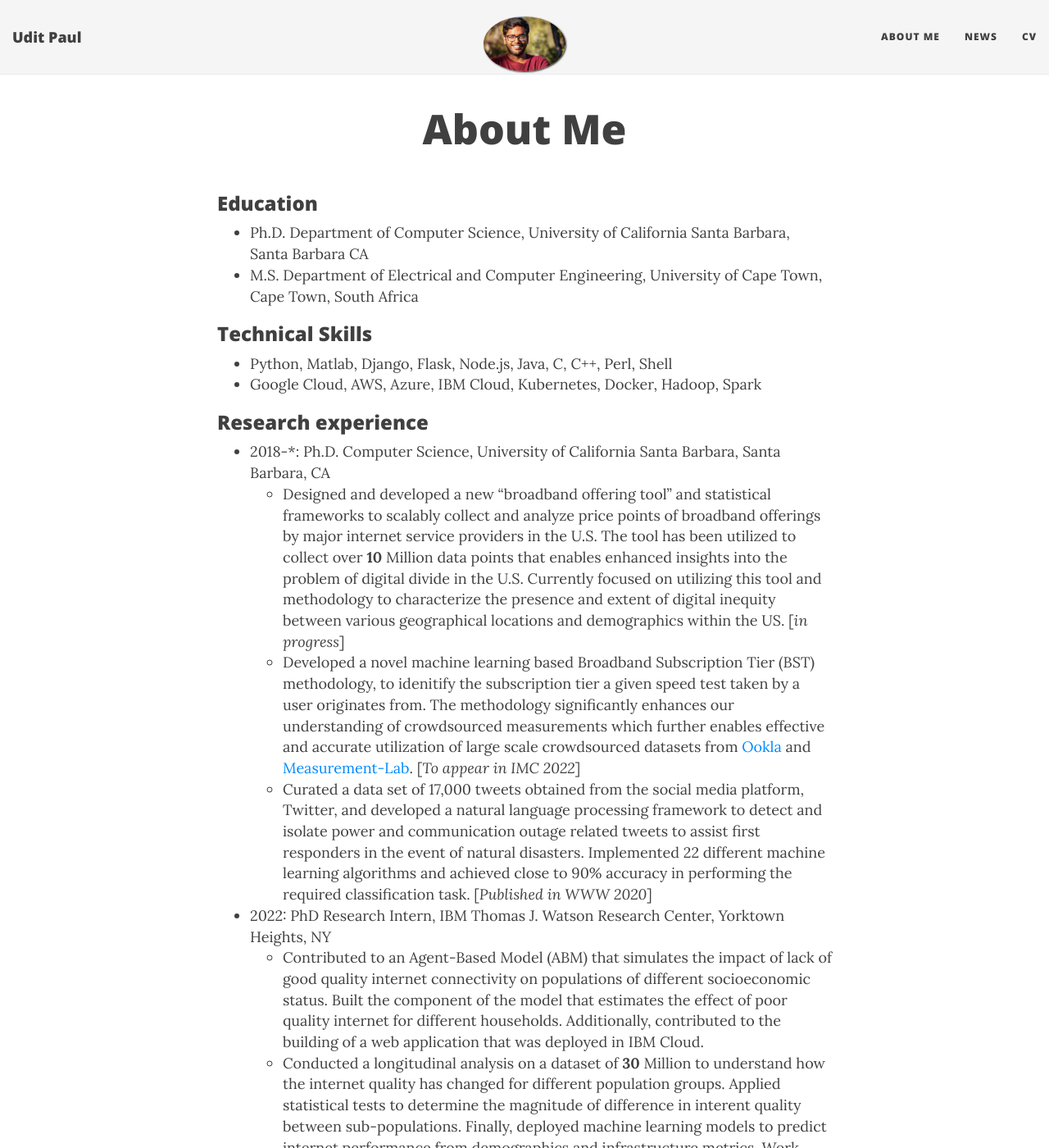
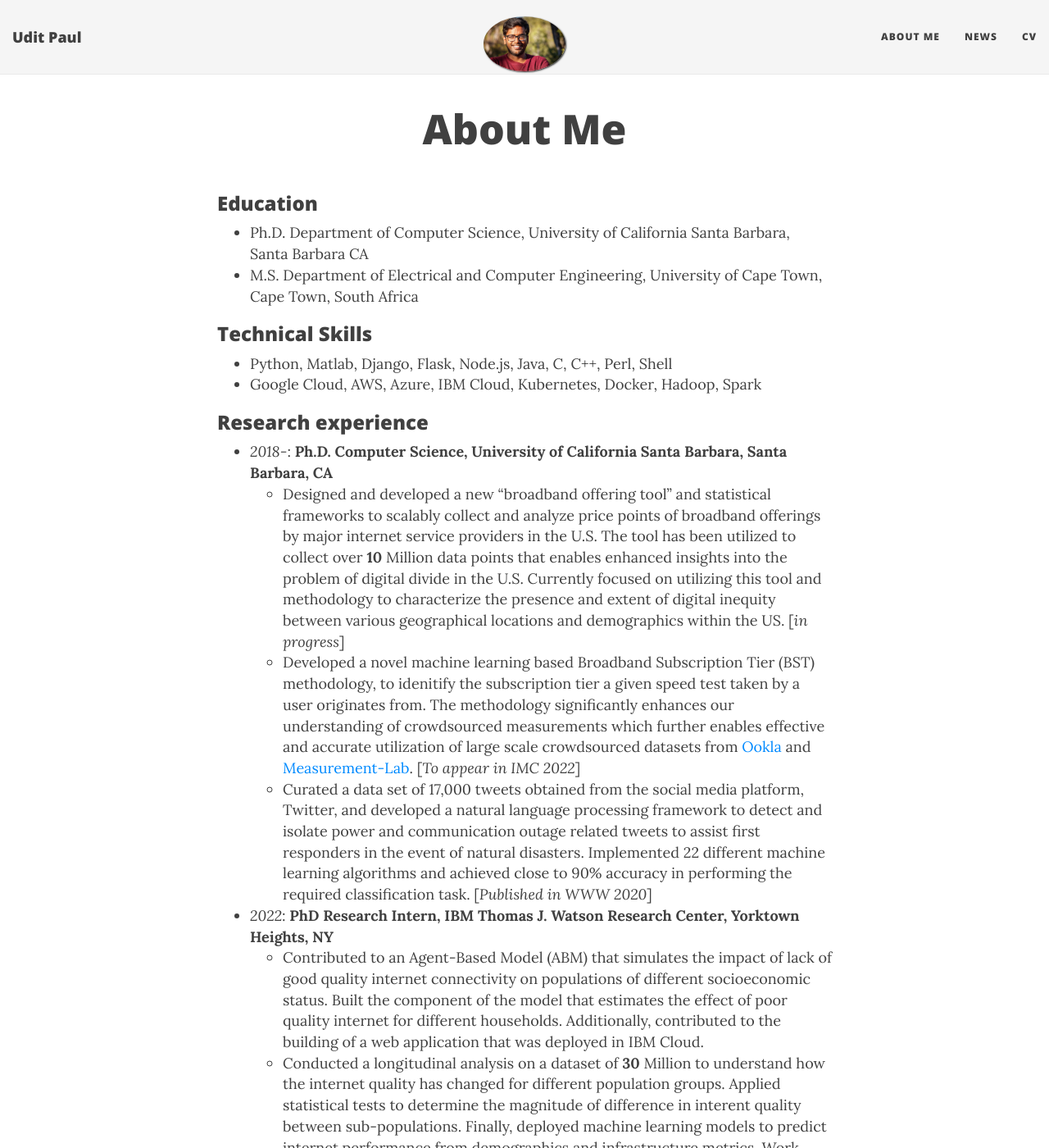
Before and after one commit to u-paul/u-paul.github.io, a Jekyll site: the page built from aboutme.md, in a window 1280 px wide and 1400 px high. Shown: the whole window at 82% size. Built offline with Jekyll 4.4.1, drawn with Linux system fonts in a browser that asks for light colours; nearby versions of some CDN libraries.

```diff
--- a/aboutme.md
+++ b/aboutme.md
@@ -16,7 +16,7 @@
 
 ### Research experience
 
-- 2018-*: Ph.D. Computer Science, University of California Santa Barbara, Santa Barbara, CA
+- *2018-*: **Ph.D. Computer Science, University of California Santa Barbara, Santa Barbara, CA**
     - Designed and developed a new “broadband offering tool” and statistical frameworks to scalably
     collect and analyze price points of broadband offerings by major internet service providers in the U.S. The tool has been utilized to collect over **10** Million data points that enables enhanced insights into the problem
     of digital divide in the U.S. Currently focused on utilizing this tool and methodology to characterize the
```
Also changed, not shown: other parts of aboutme.md (+1 -1 lines).
